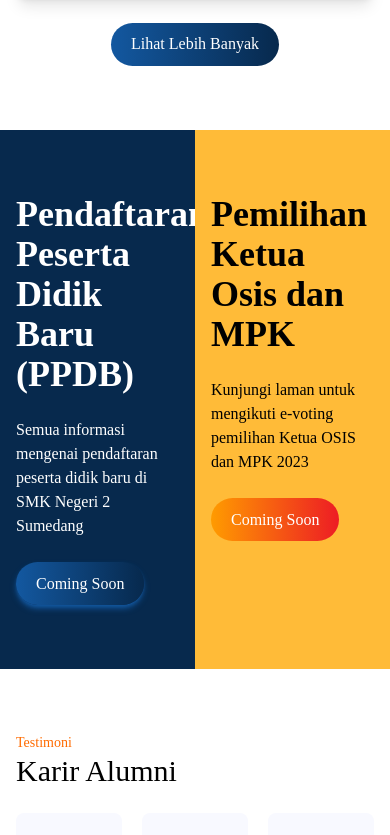
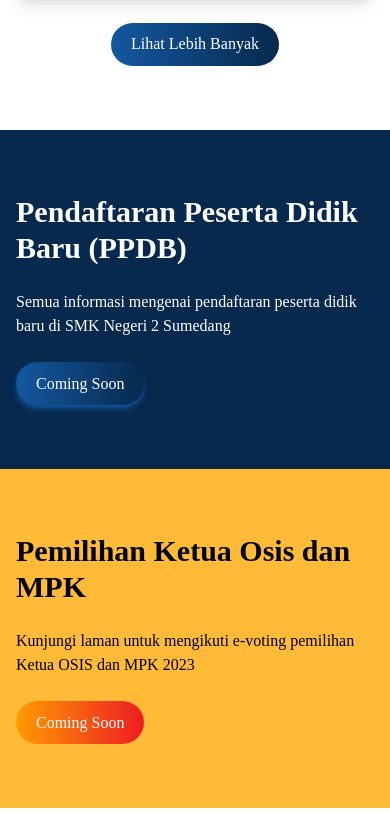
Before and after one commit to isyhfadilah/smkn2sumedang, a Next.js app: page / in a window 390 px wide. Shown: the part 3223-4058 px from the top of the page. Built offline with nearby package versions, Linux system fonts and the light colour scheme; a web font is replaced by a local one.

Commit message:
fix: grid cols in pendaftaran section

```diff
--- a/src/components/common/sections/landing/pendaftaran.tsx
+++ b/src/components/common/sections/landing/pendaftaran.tsx
@@ -3,17 +3,17 @@ import Button from '@/components/ui/button'
 
 export const LandingPendaftaran = () => {
   return (
-    <section className="grid grid-cols-2">
+    <section className="grid grid-cols-1 md:grid-cols-2">
       <div className="bg-primary py-16">
         <Container className="space-y-6">
-          <h1 className="text-4xl text-white font-semibold">Pendaftaran Peserta Didik Baru (PPDB)</h1>
+          <h1 className="text-3xl lg:text-4xl text-white font-semibold">Pendaftaran Peserta Didik Baru (PPDB)</h1>
           <p className="text-white">Semua informasi mengenai pendaftaran peserta didik baru di SMK Negeri 2 Sumedang</p>
           <Button text={'Coming Soon'} variant="primary" rounded="full" href="/" className="shadow-md shadow-[#1358A0]" />
         </Container>
       </div>
       <div className="bg-secondary py-16">
         <Container className="space-y-6">
-          <h1 className="text-4xl text-black font-semibold">Pemilihan Ketua Osis dan MPK</h1>
+          <h1 className="text-3xl lg:text-4xl text-black font-semibold">Pemilihan Ketua Osis dan MPK</h1>
           <p className="text-black">Kunjungi laman untuk mengikuti e-voting pemilihan Ketua OSIS dan MPK 2023</p>
           <Button text={'Coming Soon'} variant="dark" rounded="full" href="/" />
         </Container>
--- a/src/shared/styles/app.css
+++ b/src/shared/styles/app.css
@@ -672,7 +672,6 @@
 .font-quicksand{font-family:"Quicksand";}
 .text-2xl{font-size:1.5rem;line-height:2rem;}
 .text-3xl{font-size:1.875rem;line-height:2.25rem;}
-.text-4xl{font-size:2.25rem;line-height:2.5rem;}
 .text-base{font-size:1rem;line-height:1.5rem;}
 .text-lg{font-size:1.125rem;line-height:1.75rem;}
 .text-sm{font-size:0.875rem;line-height:1.25rem;}
@@ -749,5 +748,6 @@
 .lg\:pl-10{padding-left:2.5rem;}
 .lg\:pr-10{padding-right:2.5rem;}
 .lg\:text-2xl{font-size:1.5rem;line-height:2rem;}
+.lg\:text-4xl{font-size:2.25rem;line-height:2.5rem;}
 .lg\:text-lg{font-size:1.125rem;line-height:1.75rem;}
 }
```
